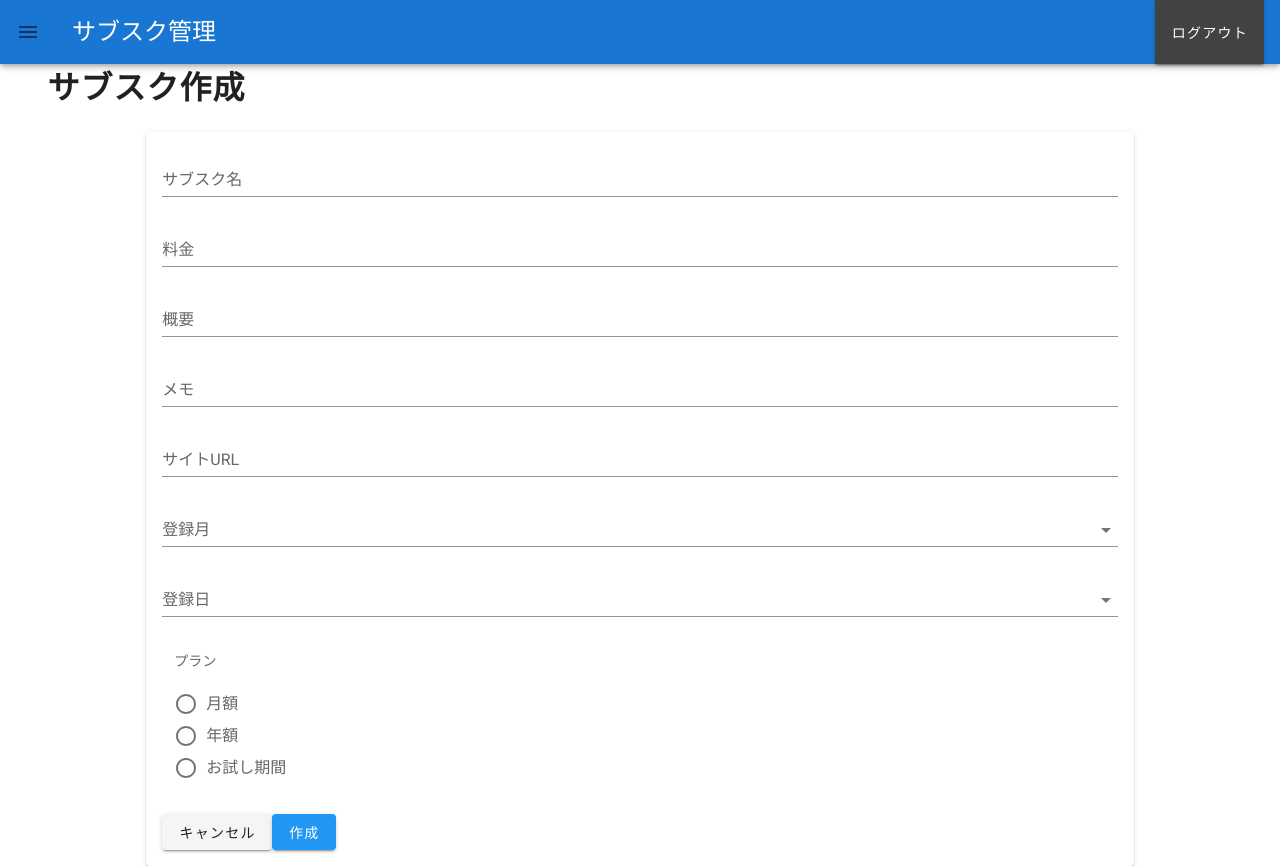
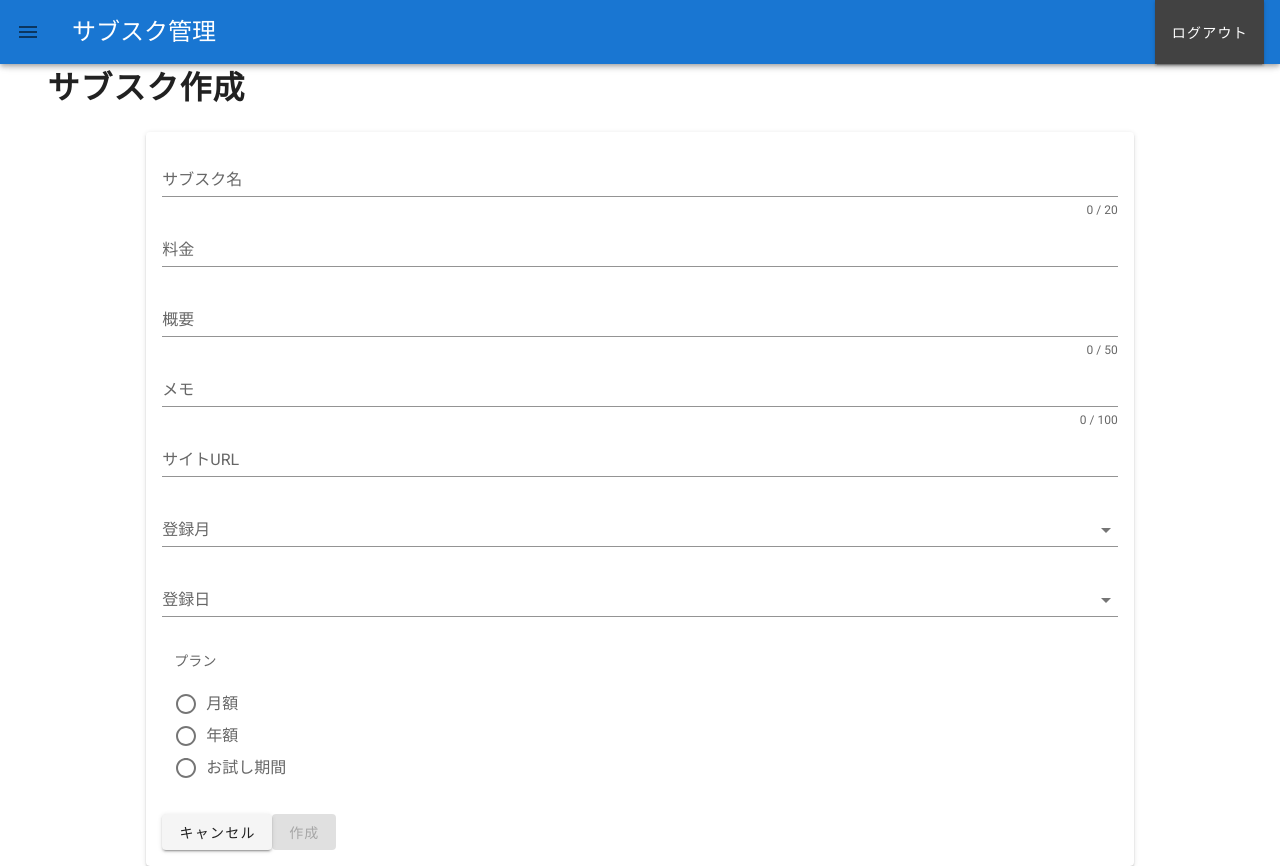
Before and after one commit to moriyamasaaaki/subscription-managiment, a Vue app: page /create/subscription in a window 1280 px wide. Built offline with nearby package versions, Linux system fonts and the light colour scheme; no server answers; the database is empty; sample sign-in values are in the browser's storage.

Commit message:
feat(CreateSubscription): form validationの実装 #16

```diff
--- a/src/views/CreateSubscription.vue
+++ b/src/views/CreateSubscription.vue
@@ -8,25 +8,34 @@
         <v-flex xs10 mt-5>
             <v-card>
                 <v-card-text>
-                    <v-form>
-                        <v-text-field type="text" v-model="subscription.name" label="サブスク名"></v-text-field>
-                        <v-text-field type="number" v-model.number="subscription.fee" label="料金"></v-text-field>
-                        <v-text-field type="text" v-model="subscription.description" label="概要"></v-text-field>
-                        <v-text-field type="text" v-model="subscription.memo" label="メモ"></v-text-field>
+                    <v-form ref="form">
+                        <v-text-field type="text" v-model="subscription.name" :rules="nameRules" :counter="20" required label="サブスク名"></v-text-field>
+                        <v-text-field type="number" v-model.number="subscription.fee" :rules="feeRules" required label="料金"></v-text-field>
+                        <v-text-field type="text" v-model="subscription.description" :counter="50" label="概要"></v-text-field>
+                        <v-text-field type="text" v-model="subscription.memo" :counter="100" label="メモ"></v-text-field>
                         <v-text-field type="text" v-model="subscription.url" label="サイトURL"></v-text-field>
-                        <v-select :items="months" v-model="subscription.month" label="登録月"></v-select>
-                        <v-select :items="days" v-model="subscription.day" label="登録日"></v-select>
+                        <v-select :items="months" v-model="subscription.month" :rules="[v => !!v || '*登録月は必須項目です。']" required label="登録月"></v-select>
+                        <v-select :items="days" v-model="subscription.day" :rules="[v => !!v || '*登録日は必須項目です。']" required label="登録日"></v-select>
 
                         <v-container fluid>
                             <p>プラン</p>
-                            <v-radio-group v-model="subscription.type" :mandatory="false">
+                            <v-radio-group v-model="subscription.type" :rules="[v => !!v || '*登録プランは必須項目です。']" required :mandatory="false">
                                 <v-radio label="月額" value="月額"></v-radio>
                                 <v-radio label="年額" value="年額"></v-radio>
                                 <v-radio label="お試し期間" value="お試し期間"></v-radio>
                             </v-radio-group>
                         </v-container>
                         <v-btn @click="$router.push({ name: 'subscriptions' })">キャンセル</v-btn>
-                        <v-btn color="info" @click="submit">作成</v-btn>
+                        <v-btn color="info" :disabled="
+                            !subscription.name ||
+                            !subscription.fee ||
+                            !subscription.month ||
+                            !subscription.day ||
+                            !subscription.type ||
+                            subscription.name.length > 20 ||
+                            subscription.description.length > 50 ||
+                            subscription.memo.length > 100
+                        " @click="submit">作成</v-btn>
                     </v-form>
                 </v-card-text>
             </v-card>
@@ -44,6 +53,13 @@ export default {
         return {
             months: [1, 2, 3, 4, 5, 6, 7, 8, 9, 10, 11, 12],
             days: [1, 2, 3, 4, 5, 6, 7, 8, 9, 10, 11, 12, 13, 14, 15, 16, 17, 18, 19, 20, 21, 22, 23, 24, 25, 26, 27, 28, 29, 30, 31],
+            nameRules: [
+                v => !!v || '*サブスク名は必須項目です。',
+                v => (v && v.length <= 20) || '*サブスク名は20文字以内にしてください。',
+            ],
+            feeRules: [
+                v => !!v || '*料金は必須項目です。',
+            ],
             subscription: {}
         }
     },
```
